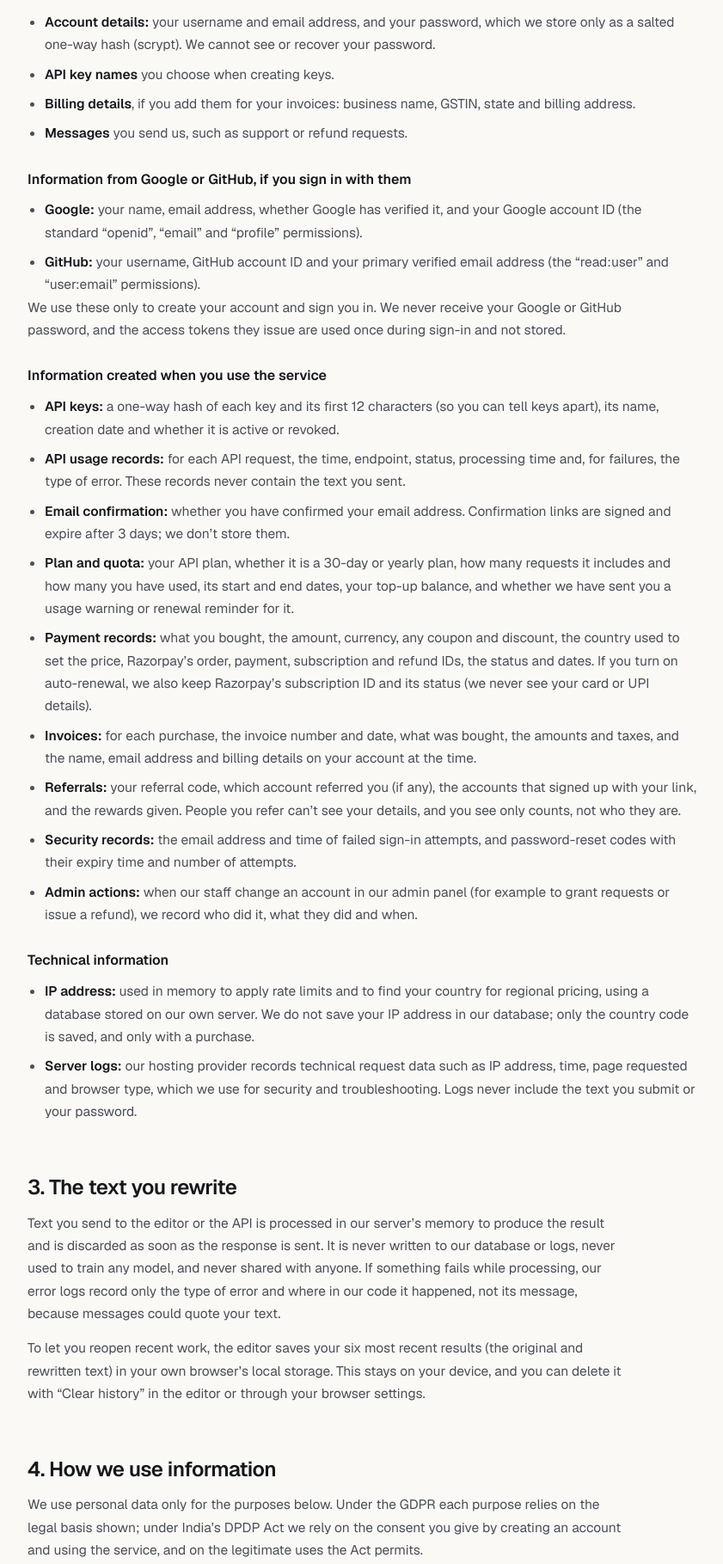
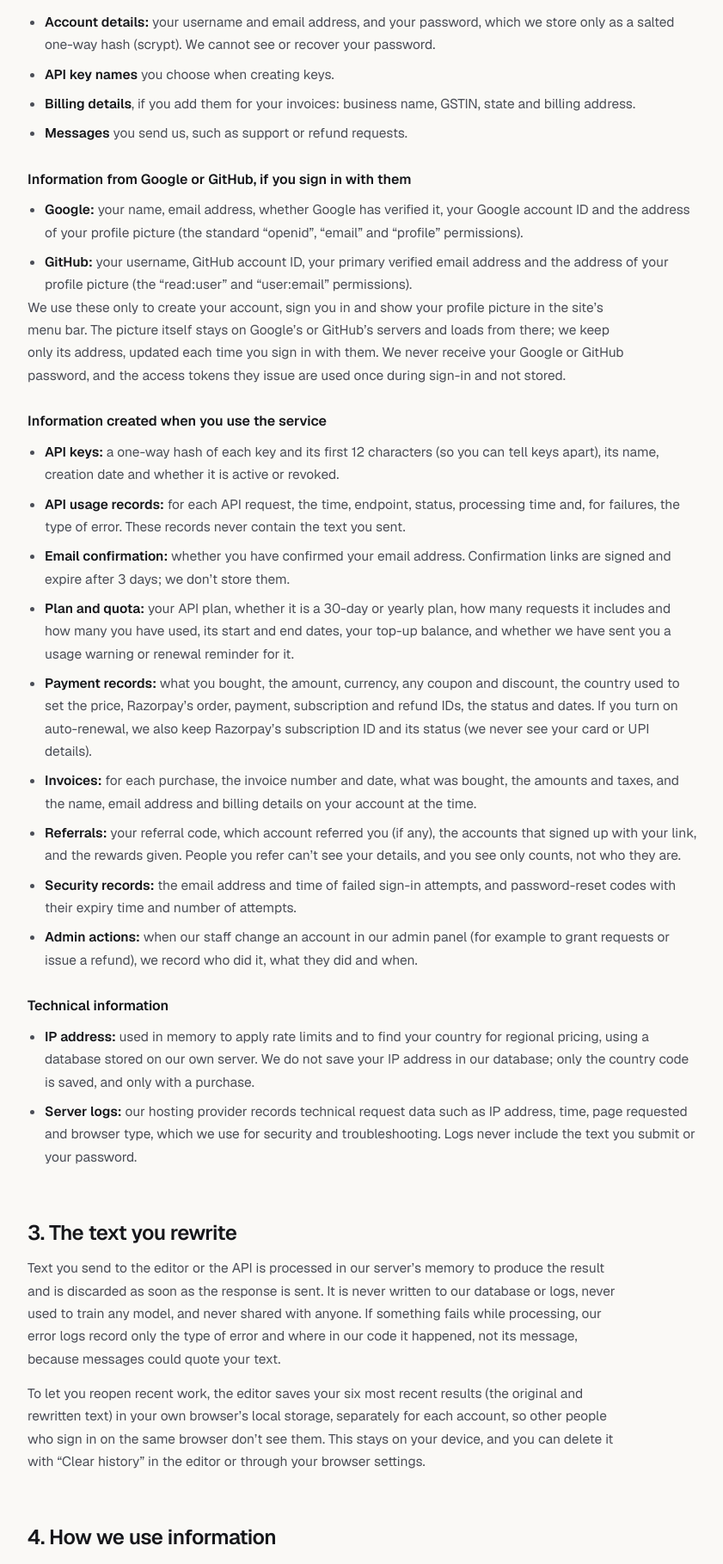
Before and after one commit to prithwiraj84/AI-Humanizer-Pro, a Flask app: page /privacy in a window 1280 px wide. Shown: the part 966-2785 px from the top of the page at 86% size, without its empty margins (316-1157 px from the left). Run offline with Flask 3, Linux system fonts and the light colour scheme; data that the repository does not hold is empty; parts of the project's set-up code (start-up, migrations or seed data) failed here and were passed over; some libraries are stand-ins or nearby versions; some web fonts are replaced.

Commit message:
Per-account editor history, Google/GitHub profile pictures, safer rewrites
- Editor history is stored per account in the browser; the old shared
  list (which mixed everyone who used the browser) is removed
- Profile pictures from Google/GitHub sign-in are stored (address only,
  refreshed on each sign-in) and shown in the menu bar; CSP allows only
  their image hosts, and the initial shows if a picture fails to load
- Engine: verbs and adjectives bound to a preposition keep their curated
  wording only ("rely on" no longer becomes "trust on")
- Fallback without spaCy no longer makes WordNet swaps, which picked the
  wrong sense ("land cover" -> "land blanket", "despite" -> "scorn")
- Privacy policy: picture address and per-account history
- .gitignore: virtual environments

```diff
--- a/app.py
+++ b/app.py
@@ -177,7 +177,8 @@ def init_db():
                   created_at TIMESTAMP DEFAULT CURRENT_TIMESTAMP,
                   email_verified INTEGER NOT NULL DEFAULT 1,
                   referral_code TEXT,
-                  referred_by INTEGER)'''))
+                  referred_by INTEGER,
+                  avatar_url TEXT)'''))
 
     # API Keys table (api_key holds a SHA-256 hash; the raw key is only shown once at creation)
     c.execute(db.ddl('''CREATE TABLE IF NOT EXISTS api_keys
@@ -272,6 +273,7 @@ def init_db():
         ('users', 'email_verified', 'INTEGER NOT NULL DEFAULT 1'),
         ('users', 'referral_code', 'TEXT'),
         ('users', 'referred_by', 'INTEGER'),
+        ('users', 'avatar_url', 'TEXT'),
         ('api_subscriptions', 'cycle', "TEXT NOT NULL DEFAULT 'monthly'"),
         ('api_subscriptions', 'credits', 'INTEGER NOT NULL DEFAULT 0'),
         ('api_subscriptions', 'warned_80', 'INTEGER NOT NULL DEFAULT 0'),
@@ -640,13 +642,16 @@ def housekeeping():
     finally:
         _housekeeping_lock.release()
 
+# Profile pictures from Google and GitHub sign-in are loaded straight from their image servers
+AVATAR_HOSTS = ('*.googleusercontent.com', 'avatars.githubusercontent.com')
+
 # Cloudflare Turnstile (sign-up bot check) loads its script and widget frame from challenges.cloudflare.com
 CONTENT_SECURITY_POLICY = '; '.join([
     "default-src 'self'",
     "script-src 'self' 'unsafe-inline' https://*.razorpay.com https://challenges.cloudflare.com",
     "style-src 'self' 'unsafe-inline' https://fonts.googleapis.com",
     "font-src 'self' https://fonts.gstatic.com",
-    "img-src 'self' data: https://*.razorpay.com",
+    "img-src 'self' data: https://*.razorpay.com " + ' '.join(f'https://{host}' for host in AVATAR_HOSTS),
     "frame-src https://*.razorpay.com https://challenges.cloudflare.com",
     "connect-src 'self' https://*.razorpay.com",
     "form-action 'self'",
@@ -874,6 +879,7 @@ def login():
         session.clear()
         session['user_id'] = user['id']
         session['username'] = user['username']
+        session['avatar'] = user['avatar_url']   # set if the account was ever used with Google/GitHub
         return jsonify({"success": True, "message": "Login successful"})
 
     return render_template('login.html')
@@ -1018,8 +1024,19 @@ def dashboard():
 class OAuthProfileError(Exception):
     """A provider answered, but the account can't be used (message is shown to the user)."""
 
+def safe_avatar_url(url):
+    """A profile picture address from Google or GitHub, if it's https on their image servers (the only
+    hosts the CSP allows); anything else is ignored and the initial is shown instead."""
+    if not isinstance(url, str) or len(url) > 500:
+        return None
+    parsed = urlparse(url)
+    host = parsed.hostname or ''
+    if parsed.scheme != 'https' or not any(host == h or (h.startswith('*.') and host.endswith(h[1:])) for h in AVATAR_HOSTS):
+        return None
+    return url
+
 def get_oauth_profile(provider):
-    """Finish the OAuth exchange and return (provider_user_id, verified_email, display_name)."""
+    """Finish the OAuth exchange and return (provider_user_id, verified_email, display_name, avatar_url)."""
     client = oauth.create_client(provider)
     token = client.authorize_access_token()
 
@@ -1027,7 +1044,8 @@ def get_oauth_profile(provider):
         info = token.get('userinfo') or client.userinfo(token=token)
         if not info.get('email') or not info.get('email_verified'):
             raise OAuthProfileError("Your Google account's email address isn't verified.")
-        return str(info['sub']), info['email'], info.get('name') or info['email'].split('@')[0]
+        return (str(info['sub']), info['email'], info.get('name') or info['email'].split('@')[0],
+                safe_avatar_url(info.get('picture')))
 
     user_resp = client.get('user', token=token)
     user_resp.raise_for_status()
@@ -1037,7 +1055,7 @@ def get_oauth_profile(provider):
     email = next((e['email'] for e in emails_resp.json() if e.get('primary') and e.get('verified')), None)
     if not email:
         raise OAuthProfileError('Add a verified primary email to your GitHub account, then try again.')
-    return str(profile['id']), email, profile.get('login') or email.split('@')[0]
+    return str(profile['id']), email, profile.get('login') or email.split('@')[0], safe_avatar_url(profile.get('avatar_url'))
 
 def unique_username(conn, name):
     base = re.sub(r'[^A-Za-z0-9_.-]+', '_', name).strip('_.-')[:40] or 'user'
@@ -1047,14 +1065,23 @@ def unique_username(conn, name):
         candidate = f'{base}{n}'
     return candidate
 
-def find_or_create_oauth_user(provider, provider_user_id, email, display_name, referral_code=None):
+def find_or_create_oauth_user(provider, provider_user_id, email, display_name, referral_code=None, avatar_url=None):
     conn = get_db()
+
+    def with_avatar(user):
+        # Keep the picture from the latest Google/GitHub sign-in (people change them)
+        if avatar_url and user['avatar_url'] != avatar_url:
+            conn.execute('UPDATE users SET avatar_url = ? WHERE id = ?', (avatar_url, user['id']))
+            conn.commit()
+            user = conn.execute('SELECT * FROM users WHERE id = ?', (user['id'],)).fetchone()
+        return user
+
     try:
         user = conn.execute('''SELECT u.* FROM oauth_accounts o JOIN users u ON u.id = o.user_id
                                WHERE o.provider = ? AND o.provider_user_id = ?''',
                             (provider, provider_user_id)).fetchone()
         if user:
-            return user
+            return with_avatar(user)
 
         # Providers only give us verified emails, so it's safe to link to a matching account
         user = conn.execute('SELECT * FROM users WHERE lower(email) = lower(?)', (email,)).fetchone()
@@ -1071,7 +1098,7 @@ def find_or_create_oauth_user(provider, provider_user_id, email, display_name, r
         conn.execute('INSERT INTO oauth_accounts (user_id, provider, provider_user_id, email) VALUES (?, ?, ?, ?)',
                      (user['id'], provider, provider_user_id, email))
         conn.commit()
-        return user
+        return with_avatar(user)
     finally:
         conn.close()
 
@@ -1097,7 +1124,7 @@ def oauth_callback(provider):
         return redirect('/login')
 
     try:
-        provider_user_id, email, display_name = get_oauth_profile(provider)
+        provider_user_id, email, display_name, avatar_url = get_oauth_profile(provider)
     except OAuthProfileError as e:
         flash(str(e), 'error')
         return redirect('/login')
@@ -1106,11 +1133,12 @@ def oauth_callback(provider):
         flash(f"{name} sign-in didn't complete. Please try again.", 'error')
         return redirect('/login')
 
-    user = find_or_create_oauth_user(provider, provider_user_id, email, display_name, session.get('ref'))
+    user = find_or_create_oauth_user(provider, provider_user_id, email, display_name, session.get('ref'), avatar_url)
     next_page = safe_next(session.get('login_next'))
     session.clear()
     session['user_id'] = user['id']
     session['username'] = user['username']
+    session['avatar'] = user['avatar_url']
     return redirect(next_page or '/editor')
 
 # ==========================================
--- a/static/css/main.css
+++ b/static/css/main.css
@@ -379,7 +379,11 @@ kbd {
     color: var(--accent-ink);
     font-size: 12.5px;
     font-weight: 600;
+    position: relative;
+    overflow: hidden;
 }
+/* Google/GitHub profile picture covers the initial; if it fails to load it's removed and the initial shows */
+.avatar img { position: absolute; inset: 0; width: 100%; height: 100%; object-fit: cover; }
 
 /* --- FOOTER --- */
 .site-footer { border-top: 1px solid var(--line); padding: 22px 0; font-size: 13px; color: var(--ink-3); }
--- a/templates/_nav.html
+++ b/templates/_nav.html
@@ -14,7 +14,9 @@
         <div class="nav-right">
             {% if session.get('user_id') %}
             <div class="user-chip">
-                <span class="avatar">{{ (session.get('username') or '?')[:1] | upper }}</span>
+                <span class="avatar">{{ (session.get('username') or '?')[:1] | upper }}
+                    {%- if session.get('avatar') %}<img src="{{ session.get('avatar') }}" alt="" width="30" height="30" referrerpolicy="no-referrer" loading="lazy" onerror="this.remove()">{% endif -%}
+                </span>
                 <span class="user-name">{{ session.get('username') }}</span>
             </div>
             <a href="/logout" class="btn btn-ghost btn-sm" title="Log out">{{ icon('logout') }}<span>Log out</span></a>
--- a/templates/privacy.html
+++ b/templates/privacy.html
@@ -69,10 +69,10 @@
 
             <h3>Information from Google or GitHub, if you sign in with them</h3>
             <ul>
-                <li><strong>Google:</strong> your name, email address, whether Google has verified it, and your Google account ID (the standard “openid”, “email” and “profile” permissions).</li>
-                <li><strong>GitHub:</strong> your username, GitHub account ID and your primary verified email address (the “read:user” and “user:email” permissions).</li>
+                <li><strong>Google:</strong> your name, email address, whether Google has verified it, your Google account ID and the address of your profile picture (the standard “openid”, “email” and “profile” permissions).</li>
+                <li><strong>GitHub:</strong> your username, GitHub account ID, your primary verified email address and the address of your profile picture (the “read:user” and “user:email” permissions).</li>
             </ul>
-            <p>We use these only to create your account and sign you in. We never receive your Google or GitHub password, and the access tokens they issue are used once during sign-in and not stored.</p>
+            <p>We use these only to create your account, sign you in and show your profile picture in the site’s menu bar. The picture itself stays on Google’s or GitHub’s servers and loads from there; we keep only its address, updated each time you sign in with them. We never receive your Google or GitHub password, and the access tokens they issue are used once during sign-in and not stored.</p>
 
             <h3>Information created when you use the service</h3>
             <ul>
@@ -97,7 +97,7 @@
         <section id="your-text" class="doc-section">
             <h2>3. The text you rewrite</h2>
             <p>Text you send to the editor or the API is processed in our server’s memory to produce the result and is discarded as soon as the response is sent. It is never written to our database or logs, never used to train any model, and never shared with anyone. If something fails while processing, our error logs record only the type of error and where in our code it happened, not its message, because messages could quote your text.</p>
-            <p>To let you reopen recent work, the editor saves your six most recent results (the original and rewritten text) in your own browser’s local storage. This stays on your device, and you can delete it with “Clear history” in the editor or through your browser settings.</p>
+            <p>To let you reopen recent work, the editor saves your six most recent results (the original and rewritten text) in your own browser’s local storage, separately for each account, so other people who sign in on the same browser don’t see them. This stays on your device, and you can delete it with “Clear history” in the editor or through your browser settings.</p>
         </section>
 
         <section id="how-we-use" class="doc-section">
@@ -135,7 +135,7 @@
                         <thead><tr><th>Name</th><th>Type</th><th>Purpose</th><th>Kept for</th></tr></thead>
                         <tbody>
                             <tr><td><span class="param">session</span></td><td>Essential cookie</td><td>Keeps you signed in, and holds short-lived sign-in and checkout state. Signed so it can’t be tampered with, and not readable by scripts.</td><td>Until you sign out or close your browser</td></tr>
-                            <tr><td><span class="param">ai_humanizer_history</span></td><td>Local storage</td><td>Your last six editor results, on your device only</td><td>Until you clear it</td></tr>
+                            <tr><td><span class="param">ai_humanizer_history:</span><wbr><span class="param">&lt;account number&gt;</span></td><td>Local storage</td><td>Your last six editor results, on your device only, kept separately for each account</td><td>Until you clear it</td></tr>
                             <tr><td>Razorpay cookies</td><td>Third-party, essential</td><td>Set by Razorpay only when you open the checkout, to process the payment and prevent fraud</td><td>As set by Razorpay</td></tr>
                         </tbody>
                     </table>
```
Also changed, not shown: humanizer.py (+27 -11 lines), templates/index.html (+6 -1 lines), 1 other file.
